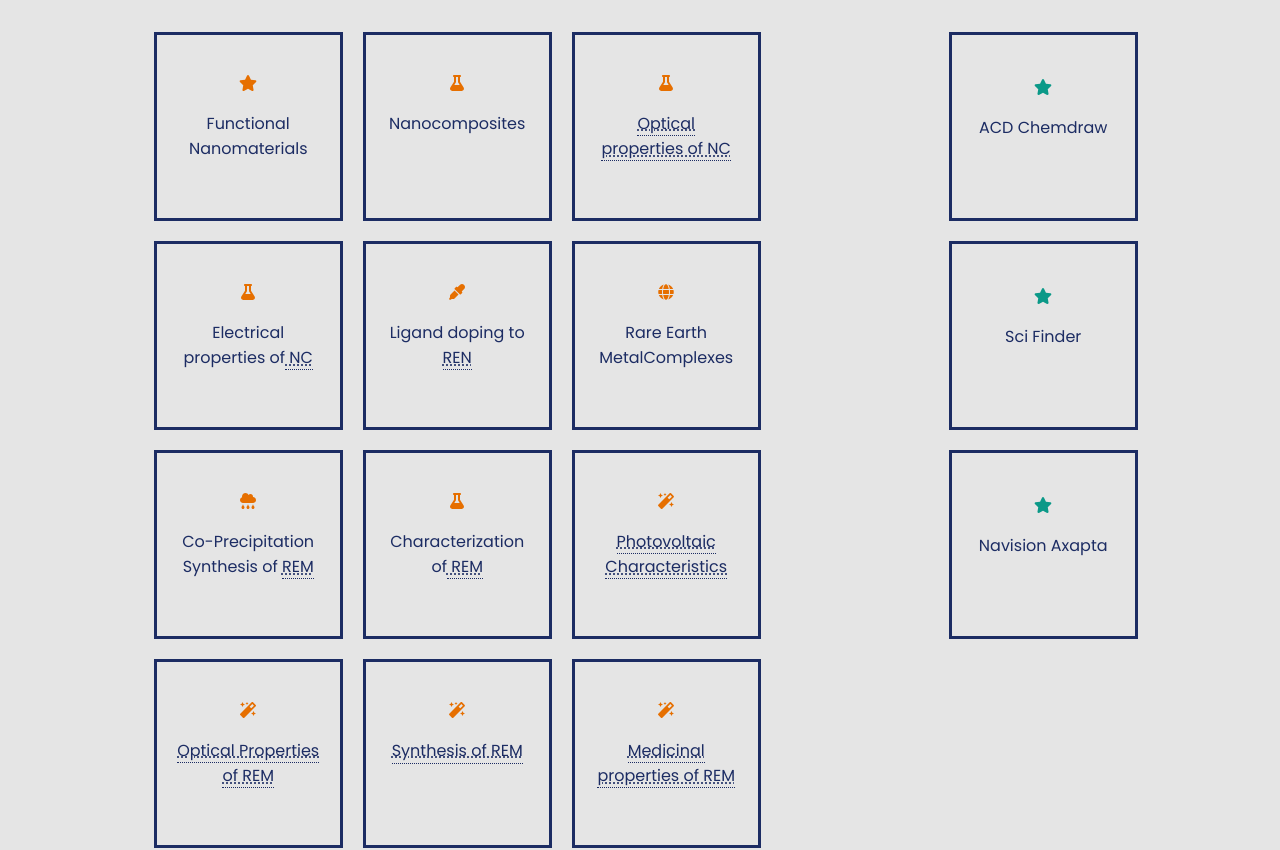
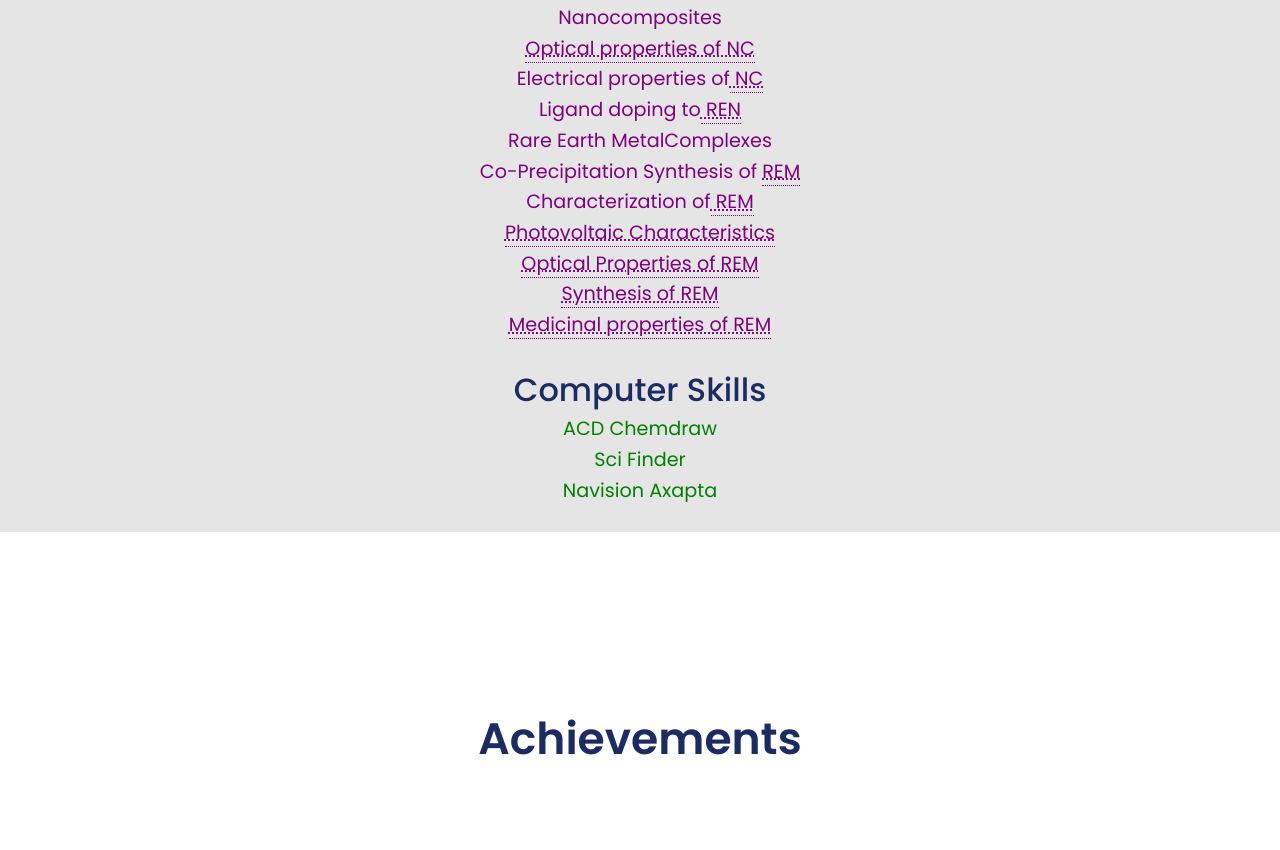
Before and after one commit to rashmi-webdev/vinayak-adimule-client1, a Next.js app: page / in a window 1280 px wide. Shown: the part 1890-2740 px from the top of the page. Built offline with nearby package versions, Linux system fonts and the light colour scheme.

Commit message:
updated lists

```diff
--- a/pages/index.js
+++ b/pages/index.js
@@ -184,103 +184,89 @@
         </div>
       </section>
       <section className="grey-background">
-        <div className={homeStyles.skills}>
-          <div className="current">
+        {/* <div className={homeStyles.skills}> */}
+        <div class="wrapper" style={{textAlign:"center" }}>
+          <br></br>
             <h2>Research Areas</h2>
             <ul>
-              <li>
-                <FontAwesomeIcon aria-hidden="true" icon={faStar} />
-                <p>Functional Nanomaterials</p>
+              <li style={{fontSize:"1.2em" , color:"purple"}}>
+                Functional Nanomaterials
               </li>
-              <li>
-                <FontAwesomeIcon aria-hidden="true" icon={faFlask} />
-                <p>Nanocomposites </p>
+              <li style={{fontSize:"1.2em" , color:"purple"}} >
+                Nanocomposites
               </li>
-              <li>
-                <FontAwesomeIcon aria-hidden="true" icon={faFlask} />
-                <p>
+              <li style={{fontSize:"1.2em" , color:"purple"}}>
+
                   <abbr title="Optical properties of nanocomposites">Optical properties of NC</abbr>
-                </p>
+
               </li>
-              <li>
-                <FontAwesomeIcon aria-hidden="true" icon={faFlask} />
-                <p>Electrical properties of
+              <li style={{fontSize:"1.2em" , color:"purple"}}>
+                Electrical properties of
                   <abbr title=" nanocomposites"> NC</abbr>
 
-                </p>
+
               </li>
-              <li>
-                <FontAwesomeIcon aria-hidden="true" icon={faEyeDropper} />
-                <p> Ligand doping to
+              <li style={{fontSize:"1.2em" , color:"purple"}}>
+               Ligand doping to
                   <abbr title=" Rare earth nanocommposite"> REN </abbr>
-                </p>
+
               </li>
-              <li>
-                <FontAwesomeIcon aria-hidden="true" icon={faGlobe} />
-                <p>Rare Earth MetalComplexes</p>
+              <li style={{fontSize:"1.2em" , color:"purple"}} >
+                Rare Earth MetalComplexes
               </li>
-              <li>
-                <FontAwesomeIcon aria-hidden="true" icon={faCloudRain} />
-                <p> Co-Precipitation Synthesis of <abbr title="Rare earth metals">REM</abbr></p>
+              <li style={{fontSize:"1.2em" , color:"purple"}}>
+                Co-Precipitation Synthesis of <abbr title="Rare earth metals">REM</abbr>
               </li>
 
-              <li>
-                <FontAwesomeIcon aria-hidden="true" icon={faFlask} />
-                <p>Characterization of
+              <li style={{fontSize:"1.2em" , color:"purple"}}>
+                Characterization of
                   <abbr title=" Rare earth metals"> REM</abbr>
-                </p>
+
               </li>
-              <li>
-                <FontAwesomeIcon aria-hidden="true" icon={faMagic} />
-                <p> <abbr title="Photovoltaic Characteristics o Rare earth nanocommposite"> Photovoltaic Characteristics </abbr></p>
+              <li style={{fontSize:"1.2em" , color:"purple"}}>
+                <abbr title="Photovoltaic Characteristics o Rare earth nanocommposite"> Photovoltaic Characteristics </abbr>
               </li>
 
-              <li>
-                <FontAwesomeIcon aria-hidden="true" icon={faMagic} />
-                <p>
+              <li style={{fontSize:"1.2em" , color:"purple"}} >
+
                   <abbr title="Optical
                 Properties of Rare earth metals">Optical
                 Properties of REM </abbr>
-                   </p>
+
               </li>
-              <li>
-                <FontAwesomeIcon aria-hidden="true" icon={faMagic} />
+              <li style={{fontSize:"1.2em" , color:"purple"}}>
                 <abbr title="Synthesis of Rare earth metals">Synthesis of REM
                   </abbr>
                   </li>
-              <li>
-                <FontAwesomeIcon aria-hidden="true" icon={faMagic} />
-                <p>
+              <li style={{fontSize:"1.2em" , color:"purple"}}>
+
                   <abbr title="Medicinal properties of Rare earth metals">Medicinal properties of REM
                   </abbr>
 
-                </p>
+
               </li>
 
+              </ul>
+          <div className="">
+            <br></br>
+            <h2>Computer Skills</h2>
 
-            </ul>
-          </div>
-          <div className="future">
-            <h2>Computer Skills</h2>
-            <ul>
-
-              <li>
-                <FontAwesomeIcon aria-hidden="true" icon={faStar} />
-                <p> ACD Chemdraw </p>
+              <ul>
+              <li style={{fontSize:"1.2em" , color:"green"}}>
+                 ACD Chemdraw
               </li>
-              <li>
-                <FontAwesomeIcon aria-hidden="true" icon={faStar} />
-                <p>Sci Finder</p>
+              <li style={{fontSize:"1.2em" , color:"green"}} >
+                Sci Finder
               </li>
-              <li>
-                <FontAwesomeIcon aria-hidden="true" icon={faStar} />
-                <p>Navision Axapta</p>
+              <li style={{fontSize:"1.2em" , color:"green"}} >
+                Navision Axapta
               </li>
-            </ul>
+              </ul>
           </div>
         </div>
         <div className = "current"></div>
-
+<br>
+</br>
       </section>
 
       <section className="projects-container">
```
